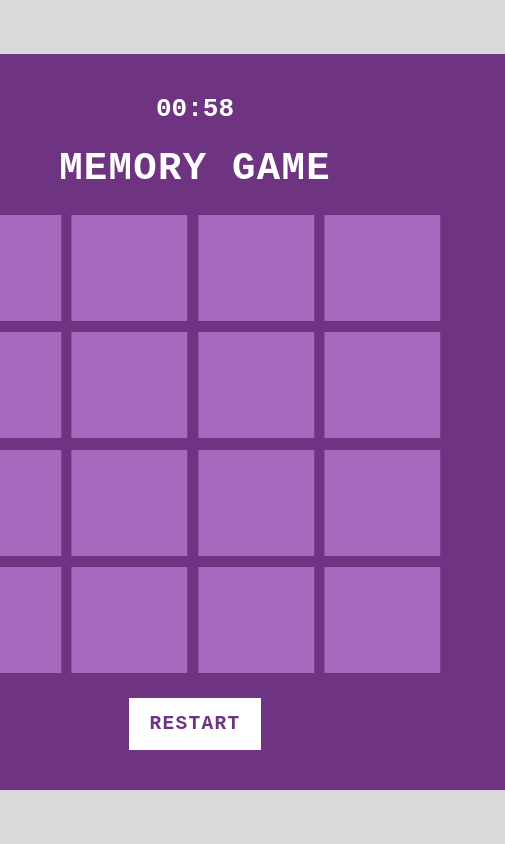
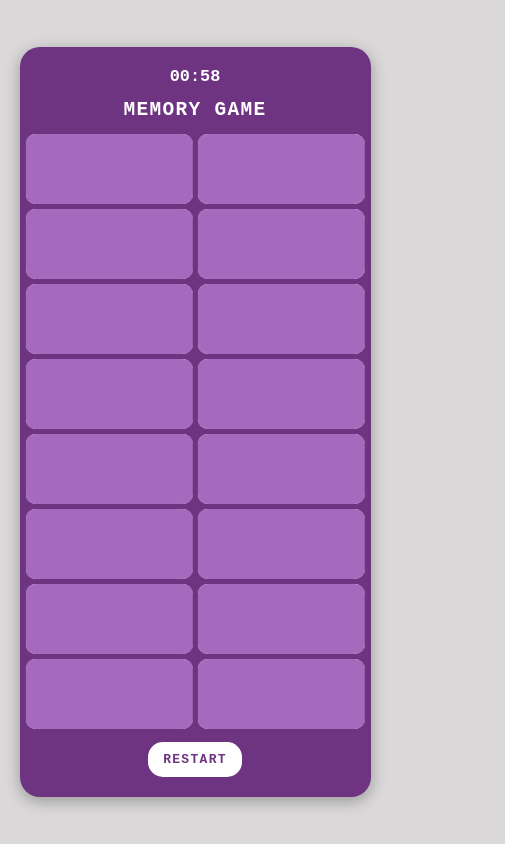
Before and after one commit to Diderot-sielinou/memorycardgame, a website: page index.html in a window 390 px wide. Both pictures are taken after a click on the button "GET STARTED 🔽". Shown: the whole page, 505 px wide, since content can reach past the window. Drawn offline with Linux system fonts and the light colour scheme.

Commit message:
feat: making the Memory game fully responsive on mobile and tablet devices

```diff
--- a/style/style.css
+++ b/style/style.css
@@ -11,9 +11,11 @@ body {
   align-items: center;
   min-height: 100vh;
   background: #dad8d8;
+  padding: 1rem;
 }
 
-.started {
+.started,
+.container {
   position: relative;
   display: flex;
   justify-content: center;
@@ -23,68 +25,57 @@ body {
   padding: 40px 60px;
   background: #6e3482;
   color: #fff;
-
-  & h1 {
-    font-size: 3rem;
+  border-radius: 20px;
+  box-shadow: 0 4px 15px rgba(0, 0, 0, 0.3);
+  max-width: 90vw;
 }
 
-  & button {
+.started h1 {
+  font-size: 2.5rem;
+  text-align: center;
+}
+
+.started p {
+  font-size: 1rem;
+  text-align: center;
+}
+
+.started button,
+.restart {
   padding: 15px 20px;
   color: #6e3482;
   background: #fff;
   border: none;
-    font-size: 1.5rem;
+  font-size: 1.2rem;
   letter-spacing: 0.1rem;
   text-transform: uppercase;
   cursor: pointer;
   font-weight: 600;
   border-radius: 15px;
+  transition: all 0.2s ease;
 }
+
+.restart:hover,
+.started button:hover {
+  border-radius: 10px;
+  box-shadow: 2px 2px 10px #eaece8;
 }
 
 .container {
-  position: relative;
   display: none;
-  justify-content: center;
-  align-items: center;
-  flex-direction: column;
-  gap: 1.8rem;
-  padding: 40px 60px;
-  background: #6e3482;
 }
 
 .chromometre {
-  font-size: 2rem;
+  font-size: 1.8rem;
   font-weight: 700;
   color: #fff;
 }
 
 h2 {
-  font-size: 3rem;
+  font-size: 2rem;
   color: #fff;
   text-transform: uppercase;
   letter-spacing: 0.1rem;
-}
-
-.restart {
-  padding: 15px 20px;
-  color: #6e3482;
-  background: #fff;
-  border: none;
-  font-size: 1.5rem;
-  letter-spacing: 0.1rem;
-  text-transform: uppercase;
-  cursor: pointer;
-  font-weight: 600;
-}
-
-.restart:hover {
-  border-radius: 10px;
-  box-shadow: 2px 2px 10px #eaece8;
-}
-
-.restart:hover::after {
-  box-shadow: 3px 2px 10px #121311;
 }
 
 .game {
@@ -95,6 +86,7 @@ h2 {
   gap: 10px;
   transform-style: preserve-3d;
   perspective: 500px;
+  justify-content: center;
 }
 
 .item {
@@ -109,6 +101,7 @@ h2 {
   transform: rotateY(180deg);
   transition: 0.25s;
   cursor: pointer;
+  border-radius: 10px;
 }
 
 .item.boxopen {
@@ -123,9 +116,92 @@ h2 {
   transition: 0.25s;
   transform: rotateY(0deg);
   backface-visibility: hidden;
+  border-radius: 10px;
 }
 
 .boxopen::after,
 .boxmatch::after {
   transform: rotateY(180deg);
 }
+
+
+@media (max-width: 900px) {
+  .started,
+  .container {
+    padding: 30px 40px;
+  }
+
+  .game {
+    width: 400px;
+    height: 380px;
+    gap: 8px;
+  }
+
+  .item {
+    width: calc(95% / 4);
+    height: 85px;
+    font-size: 2.5rem;
+  }
+
+  h2 {
+    font-size: 1.8rem;
+  }
+
+  .started h1 {
+    font-size: 2rem;
+  }
+}
+
+@media (max-width: 600px) {
+  .started,
+  .container {
+    padding: 20px;
+    gap: 1rem;
+  }
+
+  .game {
+    width: 90vw;
+    height: auto;
+    gap: 6px;
+  }
+
+  .item {
+    width: calc(95% / 3);
+    height: 80px;
+    font-size: 2rem;
+  }
+
+  h2 {
+    font-size: 1.5rem;
+  }
+
+  .chromometre {
+    font-size: 1.3rem;
+  }
+
+  .started h1 {
+    font-size: 1.5rem;
+  }
+
+  .started button,
+  .restart {
+    font-size: 1rem;
+    padding: 10px 15px;
+  }
+}
+
+@media (max-width: 400px) {
+  .item {
+    width: calc(95% / 2);
+    height: 70px;
+    font-size: 1.8rem;
+  }
+
+  .started h1 {
+    font-size: 1.3rem;
+  }
+
+  .game {
+    gap: 5px;
+  }
+}
```
Lines whose indentation alone changed are shown as unchanged.
